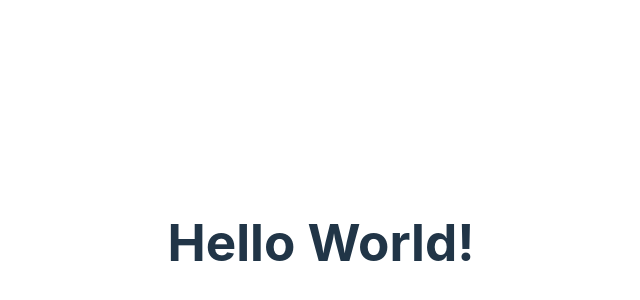
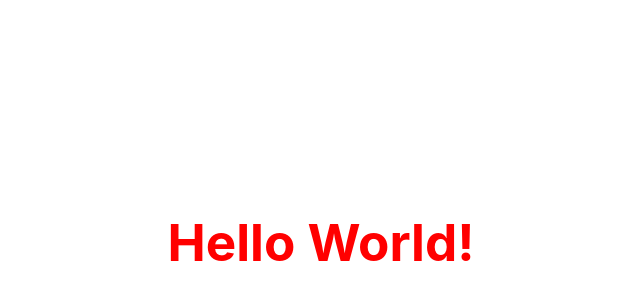
Before and after one commit to Holmesen/frontend-template, a Vue app: page /#/home in a window 1280 px wide. Shown: the part 158-458 px from the top of the page, without its empty margins (319-959 px from the left). Built offline with nearby package versions, Linux system fonts and the light colour scheme.

Commit message:
init: 添加less样式预处理

```diff
--- a/package.json
+++ b/package.json
@@ -17,6 +17,7 @@
   "devDependencies": {
     "@types/node": "^18.11.9",
     "@vitejs/plugin-vue": "^3.2.0",
+    "less": "^4.1.3",
     "typescript": "^4.6.4",
     "vite": "^3.2.3",
     "vue-tsc": "^1.0.9"
--- /dev/null
+++ b/src/style/variables.less
@@ -0,0 +1,2 @@
+/* 全局变量 */
+@color-red: red;
--- a/src/views/Home/Home.vue
+++ b/src/views/Home/Home.vue
@@ -1,6 +1,6 @@
 <!--  -->
 <template>
-  <HelloWorld />
+  <HelloWorld class="hello-world" />
 </template>
 
 <script lang='ts' setup>
@@ -20,5 +20,7 @@ function apiTest() {
 }
 </script>
 <style scoped lang='less'>
-
+.hello-world {
+  color: @color-red;
+}
 </style>
--- a/vite.config.ts
+++ b/vite.config.ts
@@ -28,5 +28,16 @@ export default defineConfig({
     sourcemap: false, // 构建后是否生成 source-map 文件
     chunkSizeWarningLimit: 2000, // chunk 大小警告的限制（以 kbs 为单位）
     reportCompressedSize: false, // 启用/禁用 gzip 压缩大小报告
-  }
+  },
+  css: {
+    preprocessorOptions: {
+      less: {
+        modifyVars: {
+          hack: `true; @import (reference) "${resolve('src/style/variables.less')}"`,
+        },
+        math: 'strict',
+        javascriptEnabled: true,
+      },
+    },
+  },
 })
```
Also changed, not shown: 1 other file (tests, documents, lock files or other folders).
